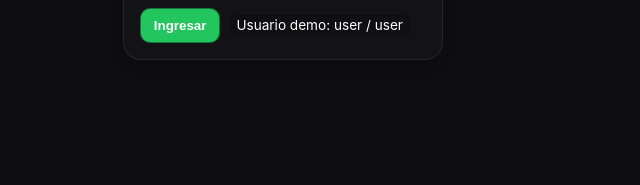
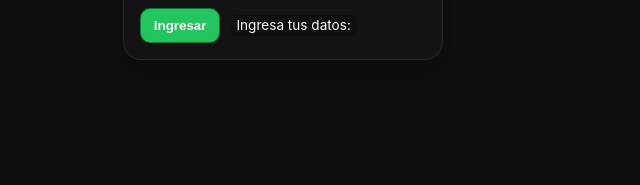
Before and after one commit to eliezelapolinaris2017-lab/Agenda-Conmigo-, a plain HTML site: page index.html in a window 1280 px wide. Shown: the part 425-610 px from the top of the page, 357-997 px from the left. Drawn offline with Linux system fonts and the light colour scheme.

Commit message:
Update index.html

```diff
--- a/index.html
+++ b/index.html
@@ -164,7 +164,7 @@ footer{opacity:.8;text-align:center;padding:2rem 0}
         <input id="loginPass" type="password" placeholder="••••••">
         <div class="row" style="margin-top:.7rem">
           <button class="btn ok" id="btnDoLogin">Ingresar</button>
-          <span class="kbd">Usuario demo: user / user</span>
+          <span class="kbd"> Ingresa tus datos:</span>
         </div>
       </div>
     </section>
```
